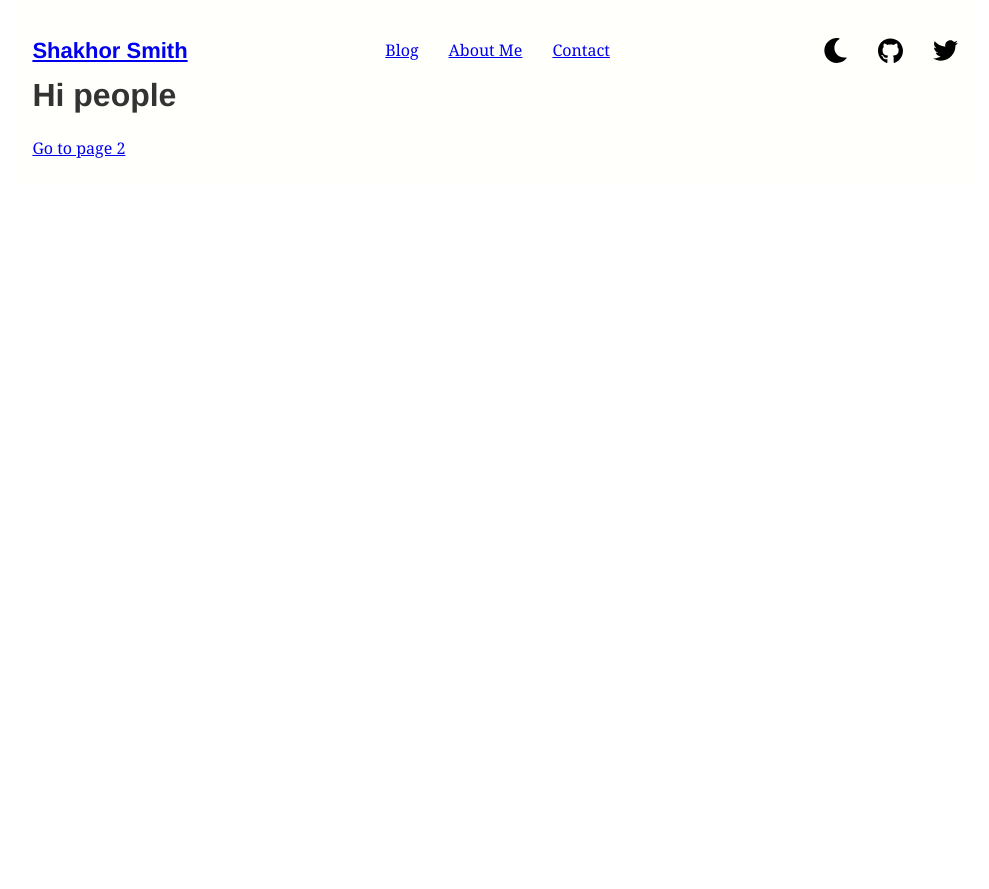
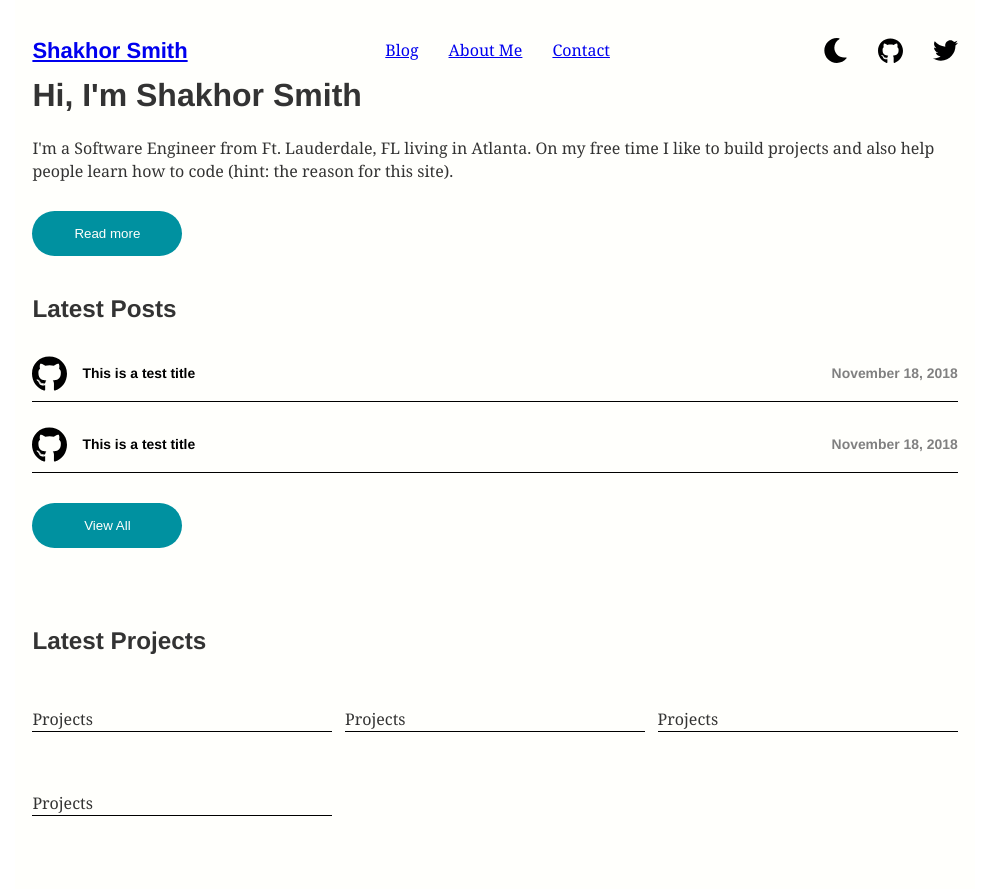
Before and after one commit to smithmanny/Portfolio, a Gatsby site: page / in a window 1280 px wide. Shown: the whole page, without its empty margins (145-1134 px from the left). Before the commit the page ends 800 px from the top, so only its background shows below. Built offline with nearby package versions, Linux system fonts and the light colour scheme; Gatsby itself is replaced by a stand-in of ours.

Commit message:
Added post section

```diff
--- a/src/components/Header/SocialLinks.js
+++ b/src/components/Header/SocialLinks.js
@@ -7,11 +7,11 @@ import Moon from '../../images/moon.svg'
 import Github from '../../images/github.svg'
 import Twitter from '../../images/twitter.svg'
 
-const SocialLinks = () => {
+const SocialLinks = ({ toggleTheme }) => {
   return (
     <SocialWrapper>
       <SocialLink>
-        <img src={Moon} alt="Toggle Background" style={{ width: '100%' }} />
+        <img src={Moon} alt="Toggle Background" style={{ width: '100%' }} onClick={toggleTheme} />
       </SocialLink>
       <SocialLink>
         <img src={Github} alt="Github" style={{ width: '100%' }} />
--- a/src/components/Header/index.js
+++ b/src/components/Header/index.js
@@ -6,7 +6,7 @@ import { media } from '../../utils/utils'
 import SocialLinks from './SocialLinks'
 import { StyledLink } from '../shared/StyledLink'
 
-const Header = ({ menuLinks, siteTitle }) => (
+const Header = ({ menuLinks, siteTitle, toggleTheme }) => (
   <Nav>
     <h2 style={{ margin: 0, fontSize: 22 }}>
       <StyledLink to="/">
@@ -14,7 +14,7 @@ const Header = ({ menuLinks, siteTitle }) => (
       </StyledLink>
     </h2>
 
-    <SocialLinks />
+    <SocialLinks toggleTheme={toggleTheme} />
 
     <HeaderLink>
       {menuLinks.map(link =>
--- /dev/null
+++ b/src/components/Posts.js
@@ -0,0 +1,73 @@
+import React from 'react'
+import styled from 'styled-components'
+
+import { media } from '../utils/utils'
+import Button from '../components/shared/Button'
+import Github from '../images/github.svg'
+
+const Posts = ({ posts, title }) => (
+  <Container>
+    <PostWrapper>
+      <PostIcon>
+        <Icon src={Github} />
+      </PostIcon>
+      <PostTitle>This is a test title</PostTitle>
+      <PostDate>November 18, 2018</PostDate>
+    </PostWrapper>
+
+    <PostWrapper>
+      <PostIcon>
+        <Icon src={Github} />
+      </PostIcon>
+      <PostTitle>This is a test title</PostTitle>
+      <PostDate>November 18, 2018</PostDate>
+    </PostWrapper>
+
+    <Button section>View All</Button>
+  </Container>
+)
+
+const Container = styled.div`
+  display: flex;
+  flex-direction: column;
+`
+
+const Icon = styled.img`
+  height: 100%;
+  width: 100%;
+  margin: 0;
+`
+
+const PostDate = styled.h5`
+  color: gray;
+  flex: 35%;
+  text-align: right;
+  margin: 0;
+
+  ${ media.mobile`display: none;` }
+`
+
+const PostIcon = styled.div`
+  flex: 15%;
+  max-width: 35px;
+  max-height: 35px;
+  margin-right: 15px;
+`
+
+const PostTitle = styled.h5`
+  color: black;
+  flex: 50%;
+  margin: 0;
+
+  ${ media.mobile`flex: 85%;` }
+`
+
+const PostWrapper = styled.div`
+  display: flex;
+  align-items: center;
+  padding: 10px 0;
+  margin-bottom: 15px;
+  border-bottom: 1px solid black;
+`
+
+export default Posts
--- /dev/null
+++ b/src/components/Projects.js
@@ -0,0 +1,41 @@
+import React from 'react'
+import styled from 'styled-components'
+
+import { media } from '../utils/utils'
+import Button from '../components/shared/Button'
+import Github from '../images/github.svg'
+
+const Projects = ({ Projects, title }) => (
+  <Container>
+    <ProjectWrapper>
+      Projects
+    </ProjectWrapper>
+
+    <ProjectWrapper>
+      Projects
+    </ProjectWrapper>
+
+    <ProjectWrapper>
+      Projects
+    </ProjectWrapper>
+
+    <ProjectWrapper>
+      Projects
+    </ProjectWrapper>
+
+  </Container>
+)
+
+const Container = styled.div`
+  display: flex;
+  flex-wrap: wrap;
+  justify-content: space-between;
+`
+
+const ProjectWrapper = styled.div`
+  width: 300px;
+  margin: 30px 0;
+  border-bottom: 1px solid black;
+`
+
+export default Projects
--- a/src/components/layout.js
+++ b/src/components/layout.js
@@ -4,7 +4,7 @@ import Helmet from 'react-helmet'
 import { StaticQuery, graphql } from 'gatsby'
 import styled, { ThemeProvider } from 'styled-components'
 
-import Header from './Header/index';
+import Header from './Header/index'
 import { ThemeContext } from '../contexts/ThemeContext'
 
 const Layout = ({ children }) => (
@@ -41,6 +41,7 @@ const Layout = ({ children }) => (
                   <Header
                     menuLinks={data.site.siteMetadata.menuLinks}
                     siteTitle={data.site.siteMetadata.title}
+                    toggleTheme={toggleTheme}
                   />
                   {children}
                 </Wrapper>
@@ -57,8 +58,8 @@ const Wrapper = styled.div`
   max-width: 960px;
   padding: 1.45rem 1.0875rem;
 
-  background-color: ${props => props.theme.background};
-`;
+  background-color: ${ props => props.theme.background };
+`
 
 Layout.propTypes = {
   children: PropTypes.node.isRequired,
--- /dev/null
+++ b/src/components/shared/Button.js
@@ -0,0 +1,18 @@
+import React from 'react'
+import styled from 'styled-components'
+
+const Button = ({ children, onClick, ...props }) => (
+  <ButtonStyle onClick={onClick} {...props}>{children}</ButtonStyle>
+)
+
+const ButtonStyle = styled.button`
+  background-color: ${ props => props.theme.secondary };
+  border: none;
+  color: #FFFFFC;
+  width: 150px;
+  height: 45px;
+  border-radius: 75px;
+  margin-top: ${ props => props.section ? '15px' : '5px' }
+`
+
+export default Button
--- a/src/pages/index.js
+++ b/src/pages/index.js
@@ -1,13 +1,33 @@
 import React from 'react'
-import { Link } from 'gatsby'
+import styled from 'styled-components'
 
 import Layout from '../components/layout'
+import Button from '../components/shared/Button'
+import Posts from '../components/Posts'
+import Projects from '../components/Projects'
 
 const IndexPage = () => (
   <Layout>
-    <h1>Hi people</h1>
-    <Link to="/page-2/">Go to page 2</Link>
+    <h1>Hi, I'm Shakhor Smith</h1>
+    <p>I'm a Software Engineer from Ft. Lauderdale, FL living in Atlanta. On my free time I like to build projects and also help people learn how to code (hint: the reason for this site).</p>
+
+    <Button>Read more</Button>
+
+    <Section>
+      <h2>Latest Posts</h2>
+      <Posts />
+    </Section>
+
+    <Section>
+      <h2>Latest Projects</h2>
+      <Projects />
+    </Section>
+
   </Layout>
 )
 
+const Section = styled.section`
+  padding: 40px 0;
+`
+
 export default IndexPage
```
Also changed, not shown: 1 other file. Lines whose indentation alone changed are shown as unchanged.
